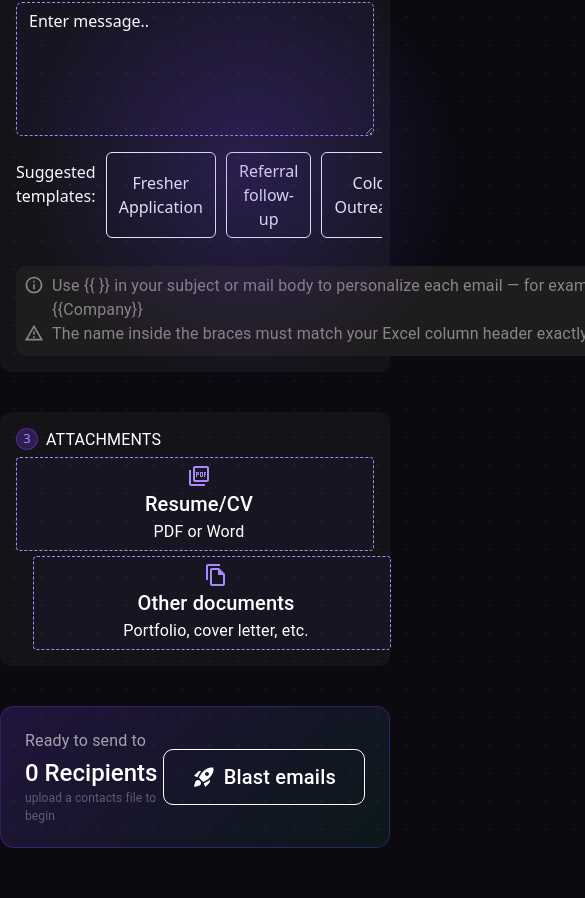
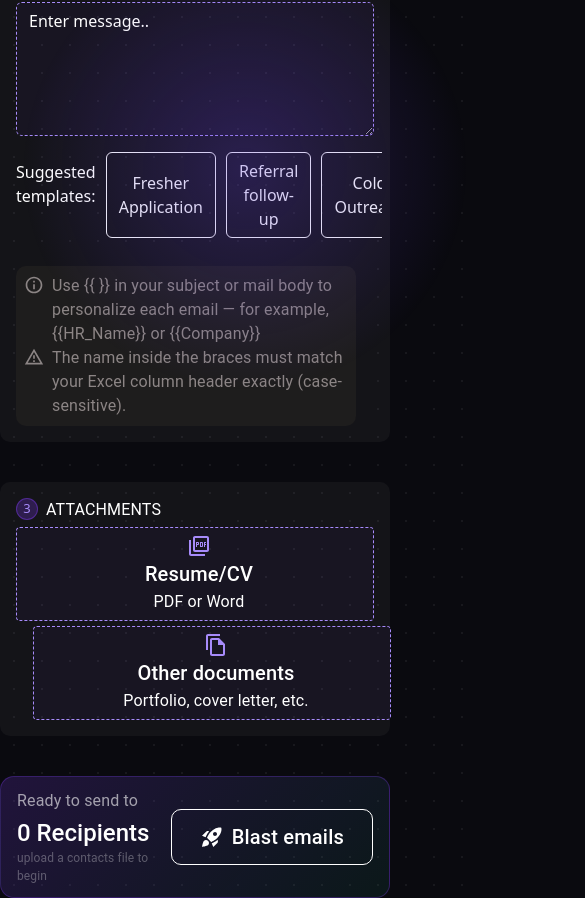
Before and after one commit to vidhilohia16/Bulkmails, a React (Vite) app in the folder vite-project/: page / in a window 390 px wide. Shown: the part 1257-2155 px from the top of the page, 585 px wide, since content can reach past the window. Before the commit the page ends 2105 px from the top, so only its background shows below. Built offline with nearby package versions, Linux system fonts and the light colour scheme.

Commit message:
mobile responsive

```diff
--- a/vite-project/src/App.jsx
+++ b/vite-project/src/App.jsx
@@ -174,8 +174,9 @@ if (response.status === 400) {
   background: "linear-gradient(135deg, rgba(124,58,237,0.2) 0%, rgba(29,158,117,0.1) 100%)",
   border: "0.5px solid rgba(124,58,237,0.3)",
   borderRadius: "14px",
-  padding: "22px 24px",
+  padding: "12px 16px",
   display: "flex",
+  gap:2,
   margin: "0 auto",
   width:"100%",
   maxWidth:"800px",
--- a/vite-project/src/Attach.jsx
+++ b/vite-project/src/Attach.jsx
@@ -57,7 +57,7 @@ export default function Attach({setResume,setOtherdocs}){
             }} onDrop={(e)=>{
               e.preventDefault();
               handleTransfer1(e.dataTransfer.files[0])
-            }} sx={{border:"1px dashed #a78bfa",width:"100%",maxWidth:"375px",height:"auto",mt:"5px", backgroundColor:"rgba(124,58,237,0.05)"
+            }} sx={{border:"1px dashed #a78bfa",width:"100%",maxWidth:"375px",mx:"auto",height:"auto",mt:"5px", backgroundColor:"rgba(124,58,237,0.05)"
       }}>
 
           <input style={{display:"none"}} ref={attachRef} onChange={(e)=>{
@@ -81,7 +81,7 @@ export default function Attach({setResume,setOtherdocs}){
             }} onDrop={(e)=>{
               e.preventDefault();
               handleTransfer2(e.dataTransfer.files[0])
-            }} sx={{border:"1px dashed #a78bfa",width:"100%",maxWidth:"375px",height:"auto",mt:"5px",ml:"17px",backgroundColor:"rgba(124,58,237,0.05)"
+            }} sx={{border:"1px dashed #a78bfa",mx:"auto",width:"100%",maxWidth:"375px",height:"auto",mt:"5px",ml:"17px",backgroundColor:"rgba(124,58,237,0.05)"
       }}>
 
           <input style={{display:"none"}} ref={attachmoreRef} onChange={(e)=>{
--- a/vite-project/src/Contacts.jsx
+++ b/vite-project/src/Contacts.jsx
@@ -76,7 +76,7 @@ export default  function Contacts({ setExcelFile,alertType, setAlert,showerrorfi
                 return; }
             // setDragging(false)
             handleFile(e.dataTransfer.files[0]);  }}
-            sx={{border:"1px dashed #a78bfa",width:"90%",maxWidth:"766px",height:"140px",mt:"10px",backgroundColor:"rgba(124,58,237,0.05)"
+            sx={{border:"1px dashed #a78bfa",width:"95%",maxWidth:"766px",height:"140px",mx:"auto",mt:"10px",backgroundColor:"rgba(124,58,237,0.05)"
       }}>
 
 
@@ -95,7 +95,7 @@ export default  function Contacts({ setExcelFile,alertType, setAlert,showerrorfi
         </Button>
  {errorfile?<Box sx={{display:"flex",gap:"4px"}}><InfoOutlinedIcon fontSize='small' sx={{color:"red",mt:"2px"}}></InfoOutlinedIcon><Typography variant='body1' sx={{color:"red",mt:"2px"}}>Excel file is required</Typography></Box>:null}
 
-      <Box sx={{backgroundColor:"#1e1d1d",width:"90%",maxWidth:"766px",display:"flex",mt:2,height:"40px",p:1,borderRadius:"10px",}}><InfoOutlinedIcon fontSize='small' sx={{color:"#8c8585",mr:1,mt:"1px"}}></InfoOutlinedIcon><Typography sx={{color:"#8c8585"}}>Your sheet must have an 'Email' column</Typography></Box>
+      <Box sx={{backgroundColor:"#1e1d1d",width:"95%",maxWidth:"766px",display:"flex",mt:2,height:"auto",p:1,borderRadius:"10px",}}><InfoOutlinedIcon fontSize='small' sx={{color:"#8c8585",mr:1,mt:"1px"}}></InfoOutlinedIcon><Typography sx={{color:"#8c8585"}}>Your sheet must have an 'Email' column</Typography></Box>
 
         </Box>
        </>
--- a/vite-project/src/Content.jsx
+++ b/vite-project/src/Content.jsx
@@ -127,7 +127,7 @@ return (
     </div>
 
 </form>
-<Box sx={{backgroundColor:"#1e1d1d",width:"766px",mt:3,height:"90px",p:1,borderRadius:"10px",}}>
+<Box sx={{backgroundColor:"#1e1d1d",width:"95%",maxWidth:"766px",mt:3,height:"auto",p:1,borderRadius:"10px",}}>
   <Box sx={{display:"flex"}}><InfoOutlinedIcon fontSize='small' sx={{color:"#8c8585",mr:1,mt:"1px"}}></InfoOutlinedIcon><Typography sx={{color:"#8c8585"}}>{`Use {{ }} in your subject or mail body to personalize each email — for example, {{HR_Name}} or {{Company}}`}</Typography></Box>
   <Box sx={{display:"flex"}}><ReportProblemOutlinedIcon fontSize='small' sx={{color:"#8c8585",mr:1,mt:"1px"}}></ReportProblemOutlinedIcon><Typography sx={{color:"#8c8585"}}>The name inside the braces must match your Excel column header exactly (case-sensitive).</Typography></Box>
 </Box>
```
